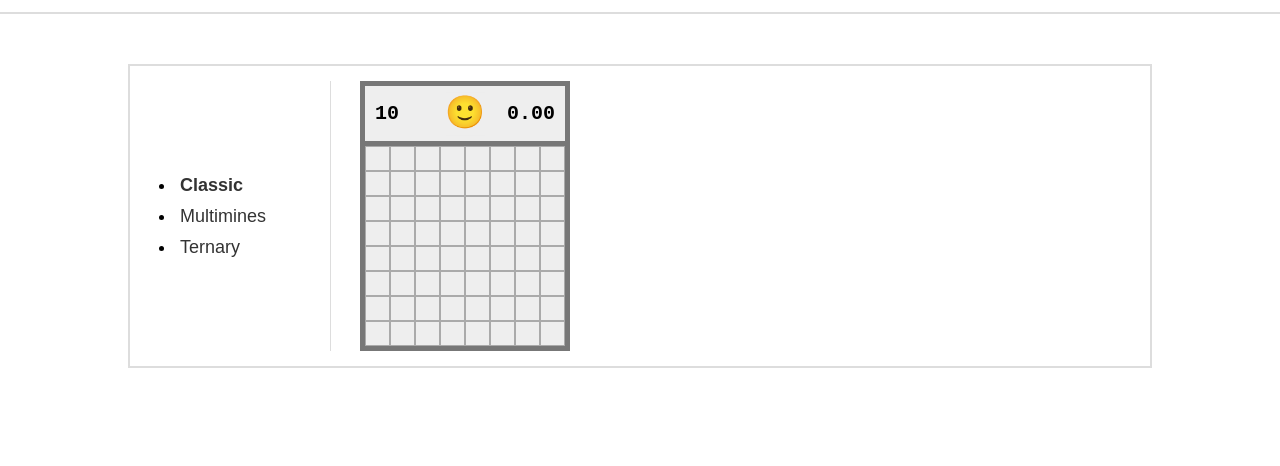
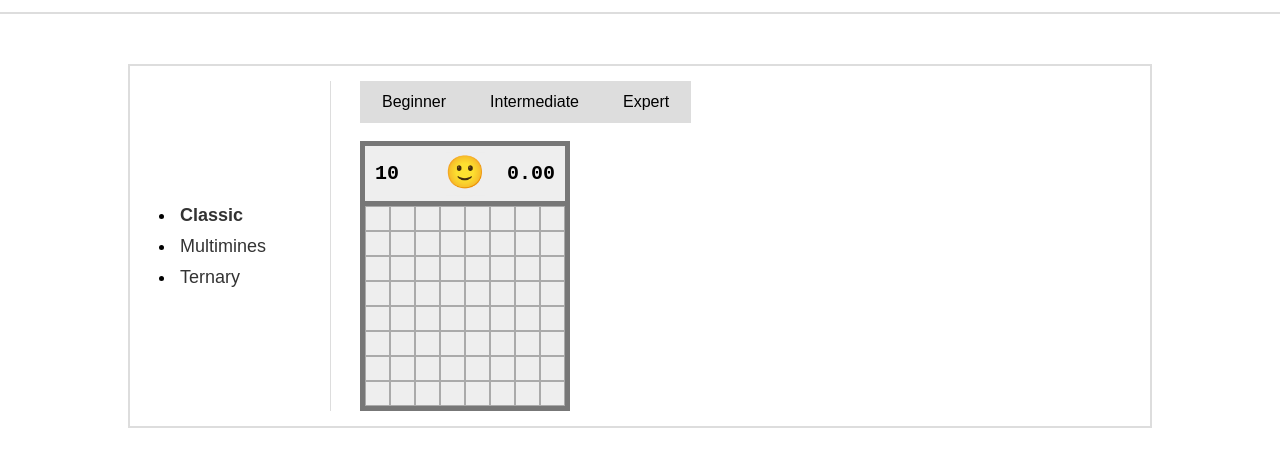
Before and after one commit to osutaiko/osutaiko.github.io, a plain HTML site: page index.html in a window 1280 px wide. Shown: the part 60-526 px from the top of the page. Drawn offline with Linux system fonts and the light colour scheme.

Commit message:
difficulty selectors

```diff
--- a/classic.js
+++ b/classic.js
@@ -254,7 +254,8 @@ document.addEventListener('DOMContentLoaded', () => {
         }
     }
 
-    const selectedDifficulty = 'beginner';
+    const urlParams = new URLSearchParams(window.location.search);
+    const selectedDifficulty = urlParams.get('difficulty') || 'beginner';
     const { height, width, totalMines } = getDifficultySettings(selectedDifficulty);
 
     const board = createBoard(height, width, totalMines);
@@ -263,11 +264,24 @@ document.addEventListener('DOMContentLoaded', () => {
     const minesLeftText = document.querySelector('[mines-left]');
     const statusButton = document.querySelector('#status-button');
 
+    // Set board height and width
     boardElement.style.setProperty('--board-height', height);
     boardElement.style.setProperty('--board-width', width);
     infobarElement.style.setProperty('--board-width', width);
 
+    // Display total mines left
     minesLeftText.textContent = totalMines;
+
+    // Attach click event listeners to difficulty options
+    const difficultyOptions = document.querySelectorAll('.difficulty-option');
+    difficultyOptions.forEach(option => {
+        option.addEventListener('click', () => {
+            const selectedDifficulty = option.id;
+            const { height, width, totalMines } = getDifficultySettings(selectedDifficulty);
+            // Reload the page with the new difficulty
+            window.location.href = `${window.location.origin}${window.location.pathname}?difficulty=${selectedDifficulty}`;
+        });
+    });
 
     let isLeftButtonDown = false;
     let isRightButtonDown = false;
--- a/index.html
+++ b/index.html
@@ -28,6 +28,12 @@
     </ul>
   </div>
   <div class="column">
+    <div id="difficulty-selector">
+      <button class="difficulty-option" id="beginner">Beginner</span>
+      <button class="difficulty-option" id="intermediate">Intermediate</span>
+      <button class="difficulty-option" id="expert">Expert</span>
+    </div>
+    <br>
     <div class="board-info-bar">
       <span mines-left></span>
       <button id="status-button">🙂</button>
```
